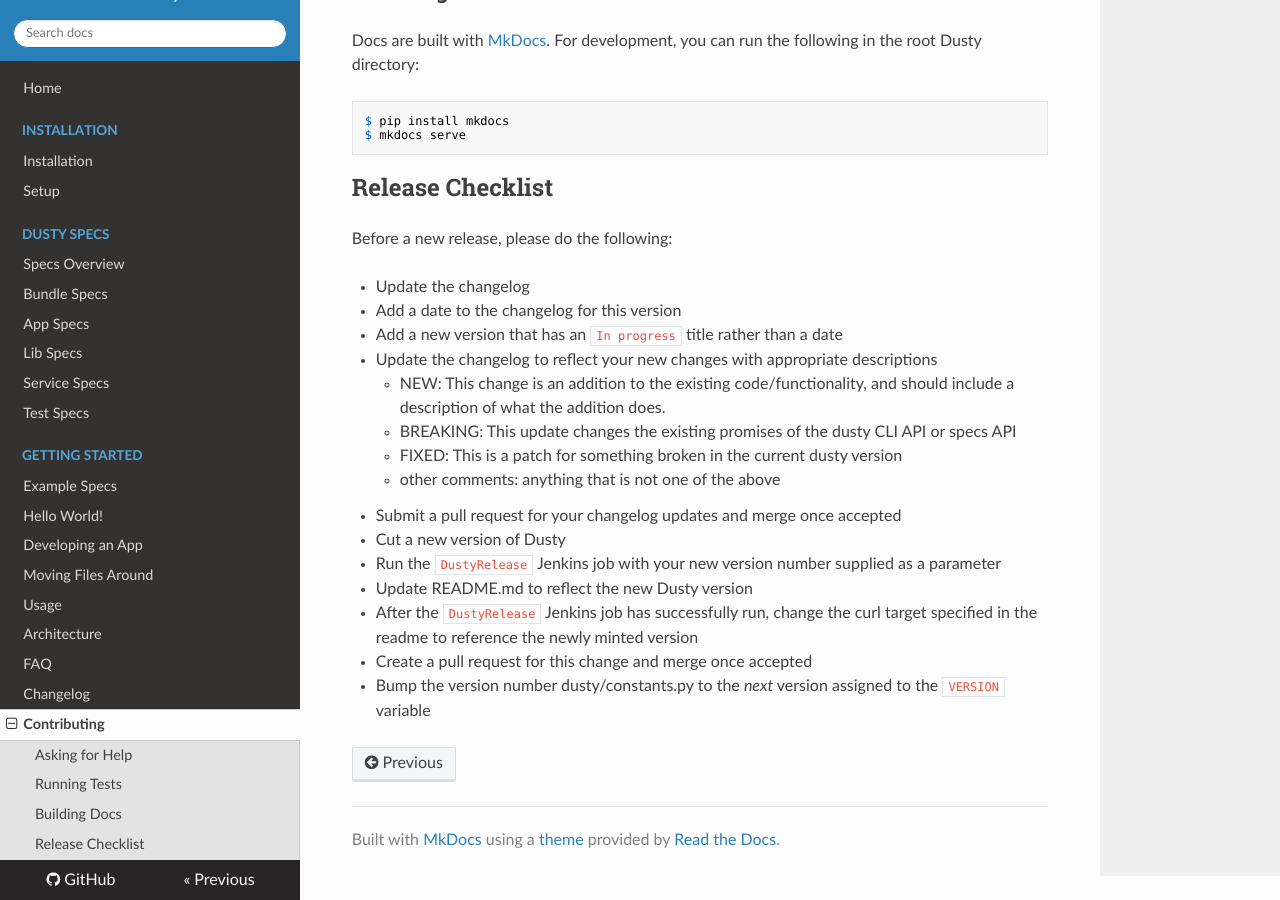
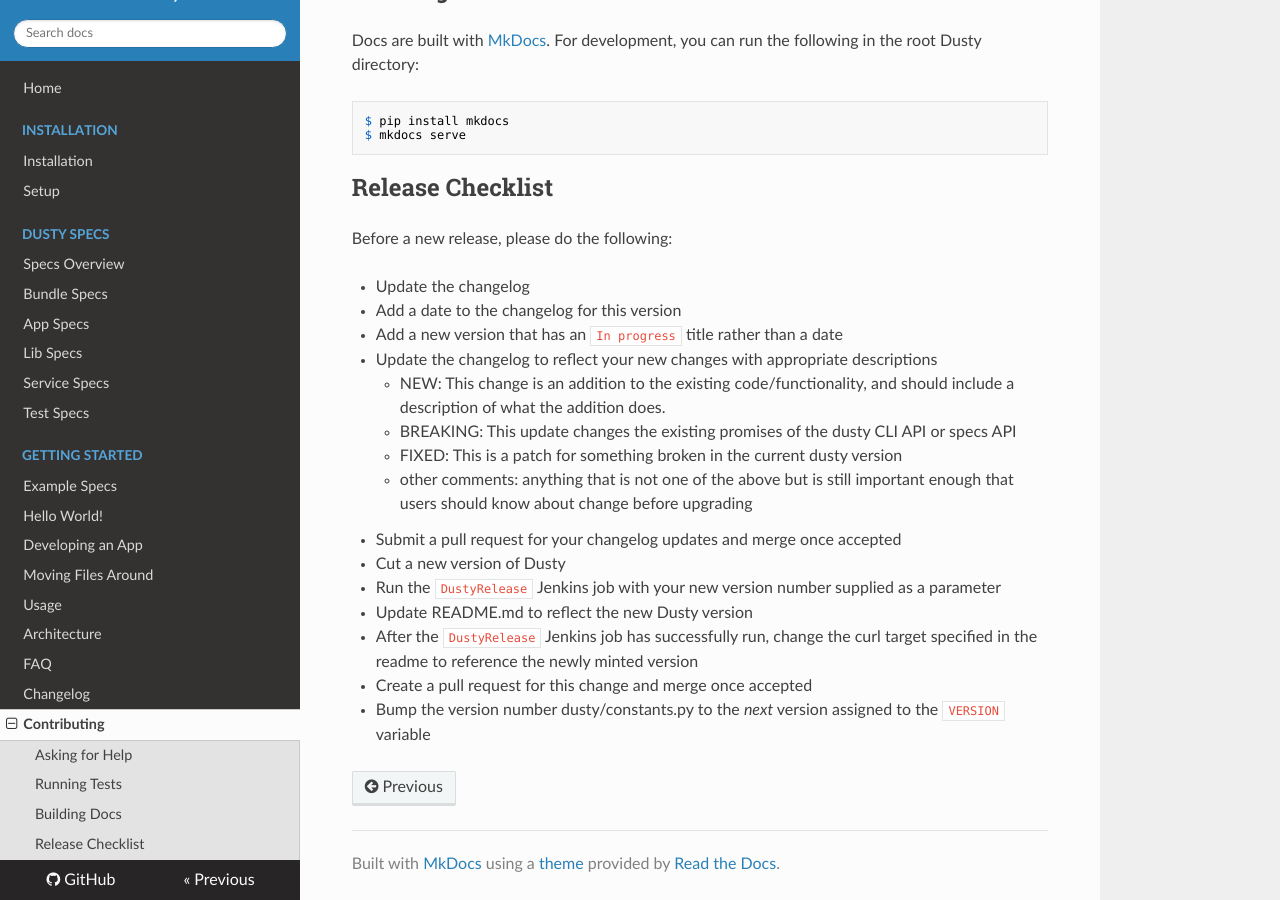
Before and after one commit to gamechanger/dusty, an MkDocs documentation site: the page built from docs/contributing.md, in a window 1280 px wide and 900 px high, scrolled down 694 px. Built offline with MkDocs 1.6.1, drawn with Linux system fonts in a browser that asks for light colours; nearby versions of some CDN libraries; old or Windows-style settings are respelled for this version of MkDocs.

Commit message:
elaborate on other

```diff
--- a/docs/contributing.md
+++ b/docs/contributing.md
@@ -48,7 +48,7 @@ Before a new release, please do the following:
     * NEW: This change is an addition to the existing code/functionality, and should include a description of what the addition does.
     * BREAKING: This update changes the existing promises of the dusty CLI API or specs API
     * FIXED: This is a patch for something broken in the current dusty version
-    * other comments: anything that is not one of the above
+    * other comments: anything that is not one of the above but is still important enough that users should know about change before upgrading
   * Submit a pull request for your changelog updates and merge once accepted
 
 * Cut a new version of Dusty
```
